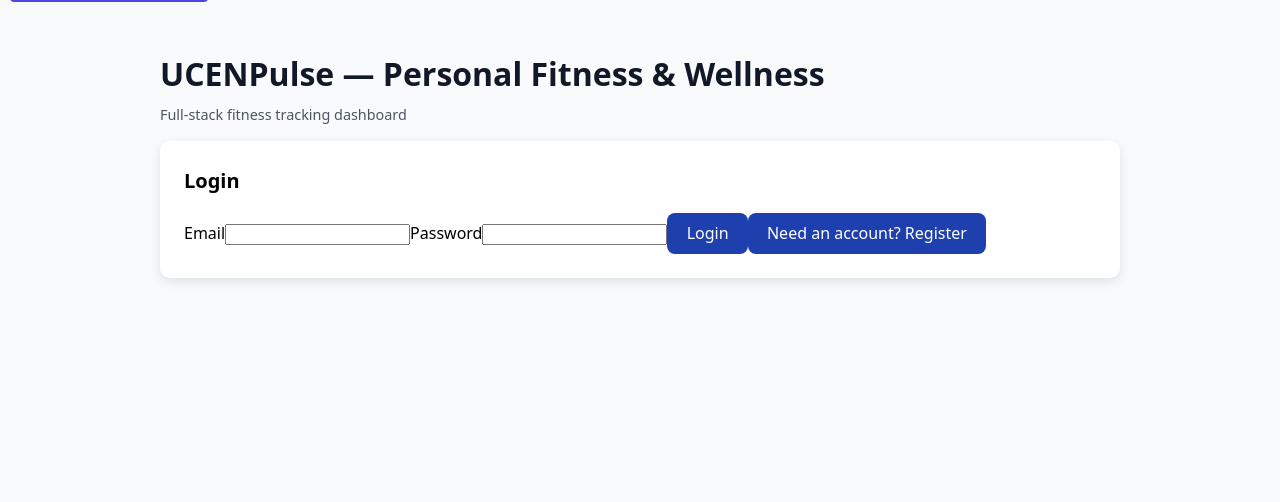
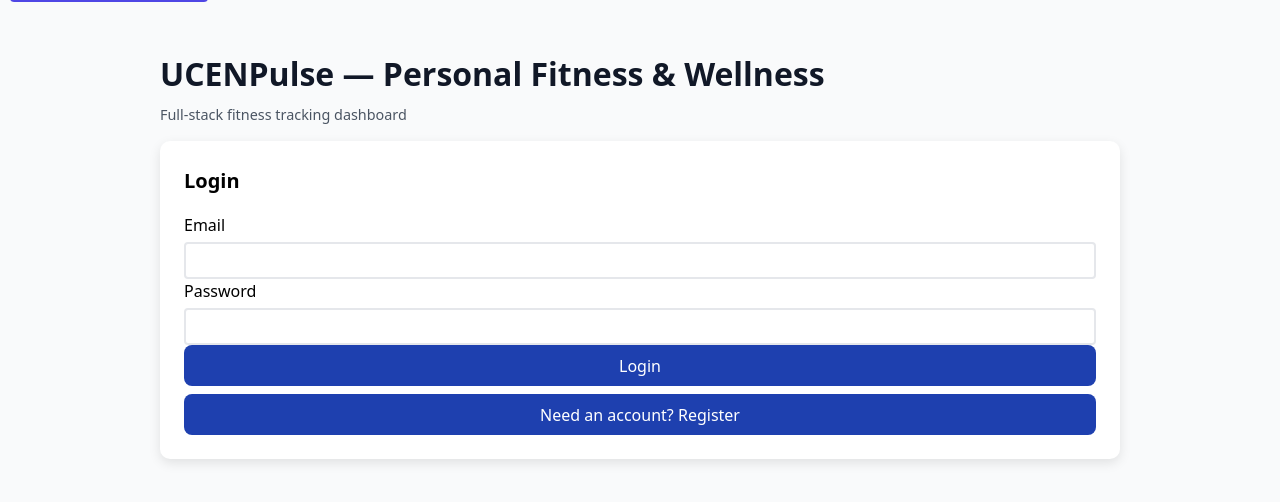
Before and after one commit to Aamir-shakil/ucenpulse, a React (Vite) app in the folder ucenpulse-client/: page / in a window 1280 px wide. Shown: the top 502 px of the page. Built offline with nearby package versions, Linux system fonts and the light colour scheme.

Commit message:
style: improve login/register layout and spacing

```diff
--- a/ucenpulse-client/src/styles.css
+++ b/ucenpulse-client/src/styles.css
@@ -235,6 +235,50 @@ button:focus-visible {
   box-shadow: 0 2px 6px rgba(0,0,0,0.1);
 }
 
+/* ===========================================
+   Auth Form (Login/Register)
+   =========================================== */
+
+.card form {
+  display: flex;
+  flex-direction: column;
+  gap: 1rem;
+}
+
+/* labels stack nicely */
+.card label {
+  display: flex;
+  flex-direction: column;
+  gap: 0.25rem;
+  font-weight: 500;
+}
+
+/* inputs spacing + match your other forms */
+.card input {
+  padding: 0.55rem;
+  border-radius: 4px;
+  border: 2px solid var(--border-color);
+  background: var(--card-bg);
+  color: var(--text-color);
+}
+
+/* spacing between buttons */
+.card button + button {
+  margin-top: 0.5rem;
+}
+
+/* Auth buttons stacked */
+.card button {
+  width: 100%;
+}
+
+/* center login card */
+.card:has(form) {
+  max-width: 420px;
+  margin-left: auto;
+  margin-right: auto;
+}
+
 .logout-btn {
   margin-top: 10px;
   background: #dc2626;
```
